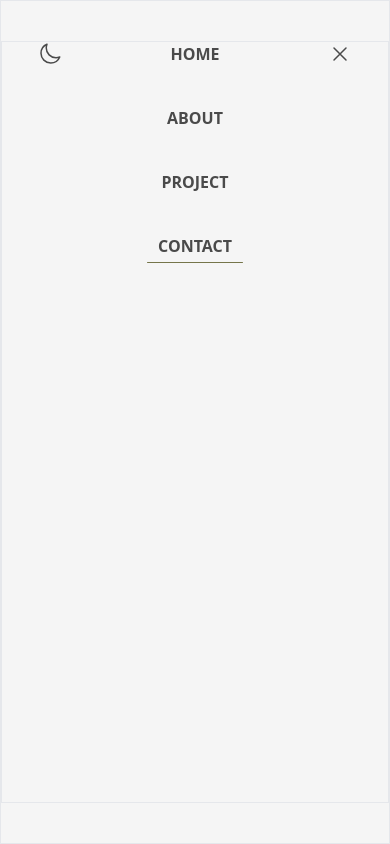
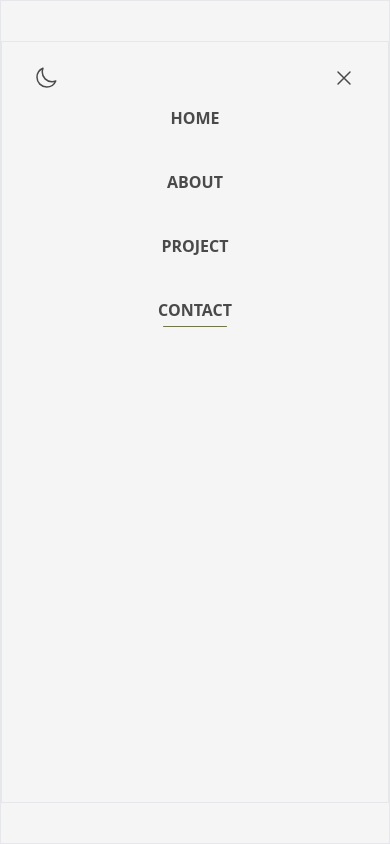
Before and after one commit to bachdumpling/personal-portfolio-v2, a Next.js app: page /contact in a window 390 px wide. Both pictures are taken after a click on the element 354 px from the left and 62 px from the top of the page. Built offline with nearby package versions, Linux system fonts and the light colour scheme.

Commit message:
Add "no-scrollbar" class to main element

```diff
--- a/src/pages/components/Nav.js
+++ b/src/pages/components/Nav.js
@@ -22,200 +22,109 @@ function Nav() {
       ? "bg-dark-background text-dark-text"
       : "bg-light-background text-light-text";
 
+  const navItems = [
+    // { href: "/", title: "Home" },
+    { href: "/about", title: "About" },
+    { href: "/project", title: "Project" },
+    { href: "/contact", title: "Contact" },
+  ];
+
   return (
     <div
-      className={`flex justify-between py-12 md:pt-16 max-w-3xl mx-6 lg:mx-auto ${themeClasses}`}
+      className={`flex justify-between py-12 md:pt-16 max-w-3xl mx-6 lg:mx-auto ${
+        theme === "dark"
+          ? "bg-dark-background text-dark-text"
+          : "bg-light-background text-light-text"
+      }`}
     >
       {/* Left */}
       <Link href="/">
-        <div>
-          <p className="absolute text-xl font-bold uppercase tracking-wide cursor-pointer">
-            Bach Le.
-          </p>
-        </div>
+        <p className="absolute text-xl font-bold uppercase tracking-wide cursor-pointer">
+          Bach Le.
+        </p>
       </Link>
 
       {/* Right */}
-      {/* <div className="hidden md:visible"> */}
       <div className="grid-flow-col grid-rows-1 grid-cols-4 w-96 justify-items-center text-lg invisible md:visible inline-grid gap-x-10">
-        <div className="col-span-1">
-          {params === "/about" ? (
-            <>
-              <Link href="/about">
-                <p className="navBtn font-bold text-light-accent dark:text-dark-accent">
-                  About
-                </p>
-              </Link>
-            </>
+        {navItems.map((item) => (
+          <div key={item.href} className="col-span-1">
+            <Link href={item.href}>
+              <p
+                className={`navBtn ${
+                  params === item.href
+                    ? "font-bold text-light-accent dark:text-dark-accent"
+                    : ""
+                }`}
+              >
+                {item.title}
+              </p>
+            </Link>
+          </div>
+        ))}
+        <div onClick={toggleTheme} className="navBtn col-span-1">
+          {theme === "dark" ? (
+            <SunIcon className="w-6 h-6" />
           ) : (
-            <Link href="/about">
-              <p className="navBtn">About</p>
-            </Link>
+            <MoonIcon className="w-6 h-6" />
           )}
         </div>
+      </div>
 
-        <div className="col-span-1">
-          {params === "/project" ? (
-            <Link href="/project">
-              <p className="navBtn font-semibold text-light-accent dark:text-dark-accent">
-                Project
-              </p>
-            </Link>
-          ) : (
-            <Link href="/project">
-              <p className="navBtn">Project</p>
-            </Link>
-          )}
-        </div>
-
-        <div className="col-span-1">
-          {params === "/contact" ? (
-            <Link href="/contact">
-              <p className="navBtn font-semibold text-light-accent dark:text-dark-accent">
-                Contact
-              </p>
-            </Link>
-          ) : (
-            <Link href="/contact">
-              <p className="navBtn">Contact</p>
-            </Link>
-          )}
-        </div>
-
-        <div className="navBtn col-span-1">
-          <div onClick={toggleTheme} className="navBtn col-span-1">
-            {theme === "dark" ? (
-              <SunIcon className="w-6 h-6" />
-            ) : (
-              <MoonIcon className="w-6 h-6" />
-            )}
-          </div>
-        </div>
-      </div>
-      {/* </div> */}
-
+      {/* Mobile Nav Toggle */}
       <div
-        onClick={() => {
-          setOpenNav(true);
-          console.log("opened");
-        }}
+        onClick={() => setOpenNav(true)}
         className="sm:hidden visible cursor-pointer"
       >
-        <svg
-          xmlns="http://www.w3.org/2000/svg"
-          fill="none"
-          viewBox="0 0 24 24"
-          strokeWidth={1.5}
-          stroke="currentColor"
-          className="w-6 h-6"
-        >
-          <path
-            strokeLinecap="round"
-            strokeLinejoin="round"
-            d="M3.75 6.75h16.5M3.75 12h16.5m-16.5 5.25h16.5"
-          />
-        </svg>
+        <Bars3Icon className="w-6 h-6" />
       </div>
 
-      {openNav ? (
+      {openNav && (
         <m.div
           initial={{ opacity: 0 }}
           animate={{ opacity: 1 }}
           transition={{ duration: 0.2, ease: "easeIn" }}
+          className="justify-center items-center flex fixed inset-0 z-50 bg-light-background dark:bg-dark-background border py-10 overflow-hidden"
         >
-          <div
-            className="justify-center items-center flex fixed inset-0 z-50 bg-light-background dark:bg-dark-background border py-10 overflow-hidden"
-            // style={{transition: 'opacity 0.25s ease'}}
-          >
-            <div className="relative w-full h-full px-4 bg-light-background dark:bg-dark-background inset-0 z-50 border overflow-hidden">
-              <div className="h-6 w-6 ml-5 bg-transparent border-0 text-black font-light float-left leading-none outline-none focus:outline-none z-50">
-                <div onClick={toggleTheme} className="navBtn col-span-1">
-                  {theme === "dark" ? (
-                    <SunIcon className="w-6 h-6" />
-                  ) : (
-                    <MoonIcon className="w-6 h-6" />
-                  )}
-                </div>
+          <div className="relative w-full h-full px-4 bg-light-background dark:bg-dark-background inset-0 z-50 border overflow-hidden">
+            <div className="flex justify-between absolute top-6 left-8 right-8">
+              <div onClick={toggleTheme}>
+                {theme === "dark" ? (
+                  <SunIcon className="w-6 h-6" />
+                ) : (
+                  <MoonIcon className="w-6 h-6" />
+                )}
               </div>
-
               <XMarkIcon
-                className="h-6 w-6 pr-auto mr-5 bg-transparent border-0 font-light float-right leading-none outline-none focus:outline-none navBtn"
+                className="h-6 w-6"
                 onClick={() => setOpenNav(false)}
               />
+            </div>
 
-              <div className="flex flex-col justify-center items-center space-y-10 font-bold">
-                <div className="flex flex-col justify-center items-center">
-                  <Link href="/">
+            <div className="flex flex-col justify-center items-center space-y-10 font-bold mt-16">
+              {["/", "/about", "/project", "/contact"].map((path, index) => (
+                <div
+                  className="flex flex-col justify-center items-center"
+                  key={index}
+                >
+                  <Link href={path}>
                     <p
-                      onClick={() => {
-                        setOpenNav(false);
-                      }}
+                      onClick={() => setOpenNav(false)}
+                      className={`${params === path ? "font-semibold" : ""}`}
                     >
-                      HOME
+                      {path.substring(1).toUpperCase() || "HOME"}
                     </p>
                   </Link>
-                  {params === "/" ? (
+                  {params === path && (
                     <div className="w-full flex justify-center">
                       <div className="mt-1 w-16 h-[1px] bg-light-accent dark:bg-dark-accent rounded-md "></div>
                     </div>
-                  ) : null}
+                  )}
                 </div>
-
-                <div className="flex flex-col justify-center items-center">
-                  <Link href="/about">
-                    <p
-                      onClick={() => {
-                        setOpenNav(false);
-                      }}
-                    >
-                      ABOUT
-                    </p>
-                  </Link>
-                  {params === "/about" ? (
-                    <div className="w-full flex justify-center">
-                      <div className="mt-1 w-16 h-[1px] bg-light-accent dark:bg-dark-accent rounded-md "></div>
-                    </div>
-                  ) : null}
-                </div>
-
-                <div className="flex flex-col justify-center items-center">
-                  <Link href="/project">
-                    <p
-                      onClick={() => {
-                        setOpenNav(false);
-                      }}
-                    >
-                      PROJECT
-                    </p>
-                  </Link>
-                  {params === "/project" ? (
-                    <div className="w-full flex justify-center">
-                      <div className="mt-1 w-24 h-[1px] bg-light-accent dark:bg-dark-accent rounded-md "></div>
-                    </div>
-                  ) : null}
-                </div>
-
-                <div className="flex flex-col justify-center items-center">
-                  <Link href="/contact">
-                    <p
-                      onClick={() => {
-                        setOpenNav(false);
-                      }}
-                    >
-                      CONTACT
-                    </p>
-                  </Link>
-                  {params === "/contact" ? (
-                    <div className="w-full flex justify-center">
-                      <div className="mt-1 w-24 h-[1px] bg-light-accent dark:bg-dark-accent rounded-md "></div>
-                    </div>
-                  ) : null}
-                </div>
-              </div>
+              ))}
             </div>
           </div>
         </m.div>
-      ) : null}
+      )}
     </div>
   );
 }
--- a/src/pages/index.js
+++ b/src/pages/index.js
@@ -24,7 +24,7 @@ export default function Home({ projects }) {
         <meta name="viewport" content="width=device-width, initial-scale=1" />
         <link rel="icon" href="/favicon.ico" />
       </Head>
-      <main>
+      <main className="no-scrollbar">
         <Hero projects={projects} />
       </main>
     </Layout>
```
